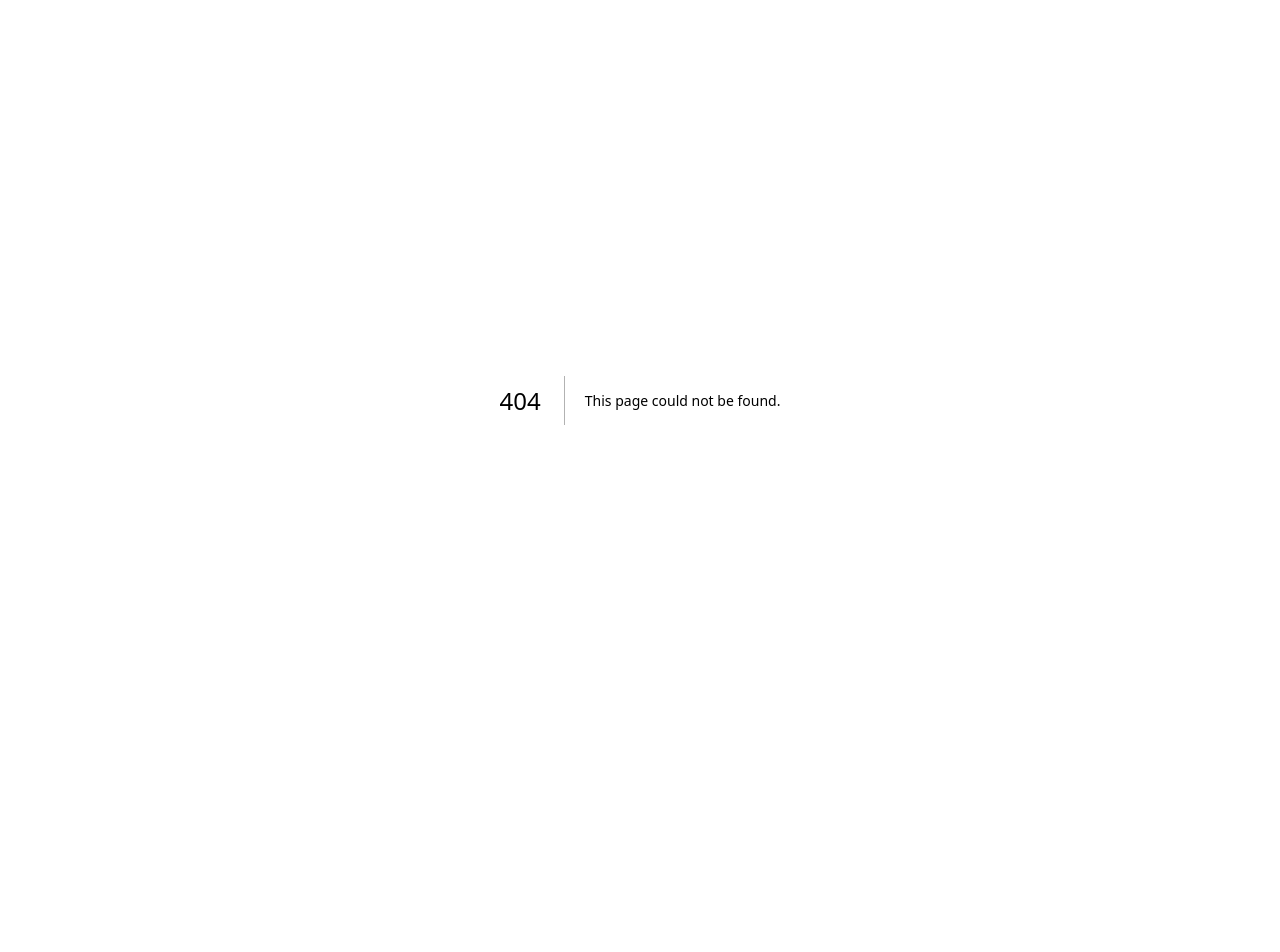
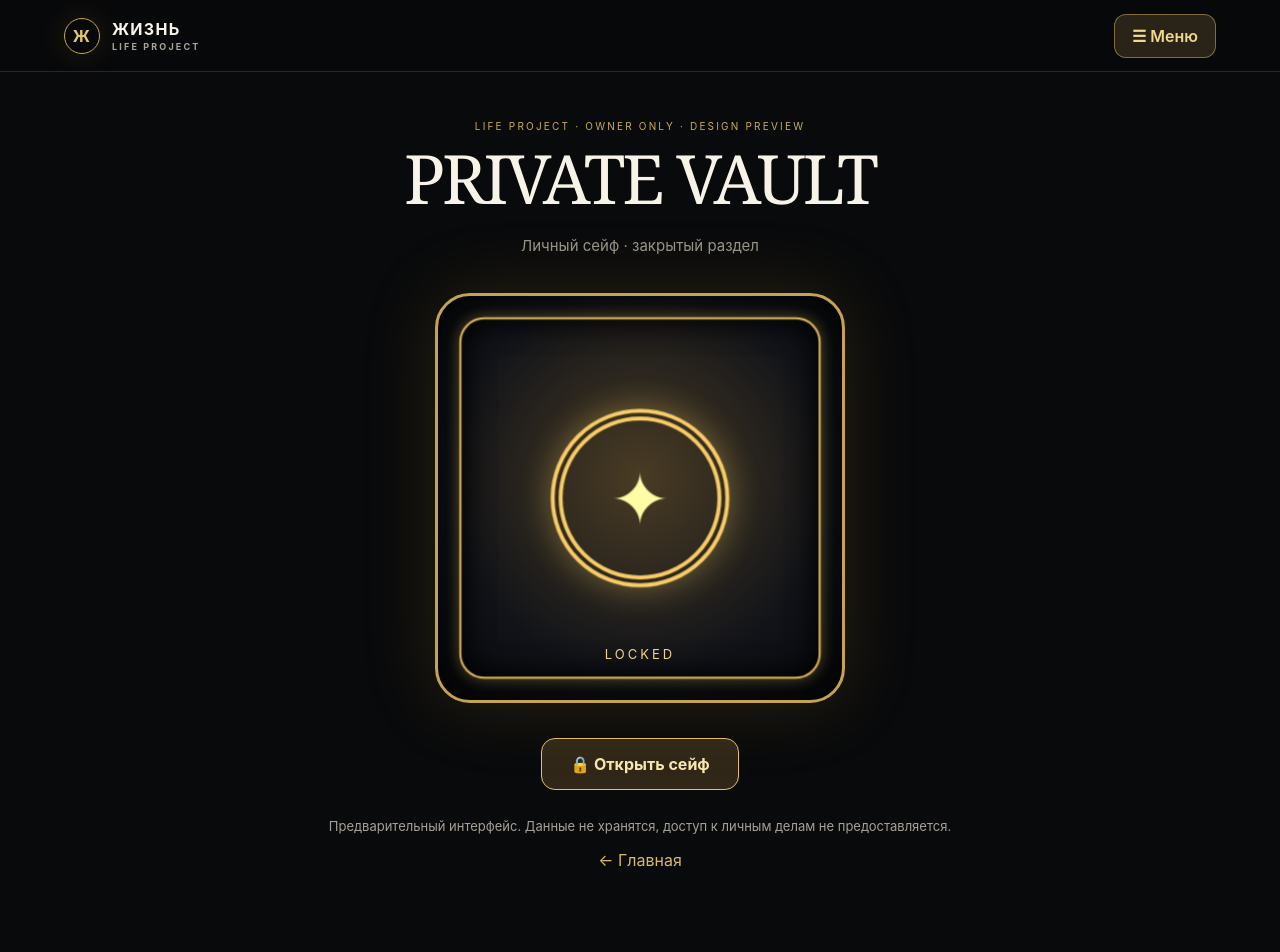
Before and after one commit to Igor-Samarin/life-project, a Next.js app: page /private-vault in a window 1280 px wide. Before the commit this address had no page. Shown: the top 952 px of the page. Before the commit the page ends 800 px from the top, so only its background shows below. Built offline with nearby package versions, Linux system fonts and the light colour scheme.

Commit message:
Add safely locked private vault preview page

```diff
--- /dev/null
+++ b/pages/private-vault.js
@@ -0,0 +1,34 @@
+import Layout from "../components/Layout";
+import {useEffect, useState} from "react";
+import Link from "next/link";
+
+// This is an intentionally LOCKED visual placeholder, not an authentication mechanism.
+export default function PrivateVault() {
+  const [showInfo, setShowInfo] = useState(false);
+  useEffect(() => {
+    const lock = () => setShowInfo(false);
+    document.addEventListener("visibilitychange", lock);
+    return () => document.removeEventListener("visibilitychange", lock);
+  }, []);
+  return <Layout>
+    <section style={{maxWidth:850,margin:"0 auto",textAlign:"center"}}>
+      <div className="lp-eyebrow">LIFE PROJECT · OWNER ONLY · DESIGN PREVIEW</div>
+      <h1 className="lp-title" style={{fontSize:"clamp(36px,6vw,68px)"}}>PRIVATE VAULT</h1>
+      <p className="lp-subtitle" style={{margin:"22px auto"}}>Личный сейф · закрытый раздел</p>
+      <div style={{position:"relative",margin:"35px auto",maxWidth:410,aspectRatio:"1/1",padding:20,borderRadius:35,border:"3px solid #c6a352",background:"radial-gradient(circle at 50% 45%,#4a3c24,#111319 65%,#08090c)",boxShadow:"0 0 75px #b38b2730, inset 0 0 50px #000"}}>
+        <div aria-hidden="true" className="vault-door" style={{height:"100%",border:"2px solid #c6a352",borderRadius:25,display:"grid",placeItems:"center",boxShadow:"inset 0 0 30px #000,0 0 15px #c8a54a55"}}>
+          <div style={{border:"12px double #d3ae57",borderRadius:"50%",width:180,height:180,display:"grid",placeItems:"center",fontSize:72,color:"#f4d58c",boxShadow:"0 0 35px #e5b95d55"}}>✦</div>
+        </div>
+        <div style={{position:"absolute",bottom:38,left:0,right:0,fontSize:13,letterSpacing:3,color:"#f0d48b"}}>LOCKED</div>
+      </div>
+      <button type="button" onClick={()=>setShowInfo(true)} style={{cursor:"pointer",padding:"15px 28px",borderRadius:14,border:"1px solid #e4c16b",color:"#f9e7b0",background:"#302719",fontWeight:700}}>🔒 Открыть сейф</button>
+      {showInfo && <div role="alert" style={{margin:"24px auto",maxWidth:560,padding:20,border:"1px solid #a88b4d",borderRadius:14,background:"#1b1a17",lineHeight:1.6}}>
+        Сейф пока закрыт. Защищённый ввод кодовой фразы, шифрование и проверка владельца ещё не подключены. Не вводи здесь пароли или личные сведения.
+        <div><button type="button" onClick={()=>setShowInfo(false)} style={{marginTop:12,padding:9}}>Закрыть</button></div>
+      </div>}
+      <p style={{color:"#a5a097",fontSize:13,marginTop:28}}>Предварительный интерфейс. Данные не хранятся, доступ к личным делам не предоставляется.</p>
+      <p><Link href="/" style={{color:"#d7b96c"}}>← Главная</Link></p>
+    </section>
+    <style jsx>{`@media (prefers-reduced-motion: no-preference){.vault-door{animation:vaultGlow 4s ease-in-out infinite}@keyframes vaultGlow{50%{filter:brightness(1.2);transform:scale(.992)}}}`}</style>
+  </Layout>;
+}
```
